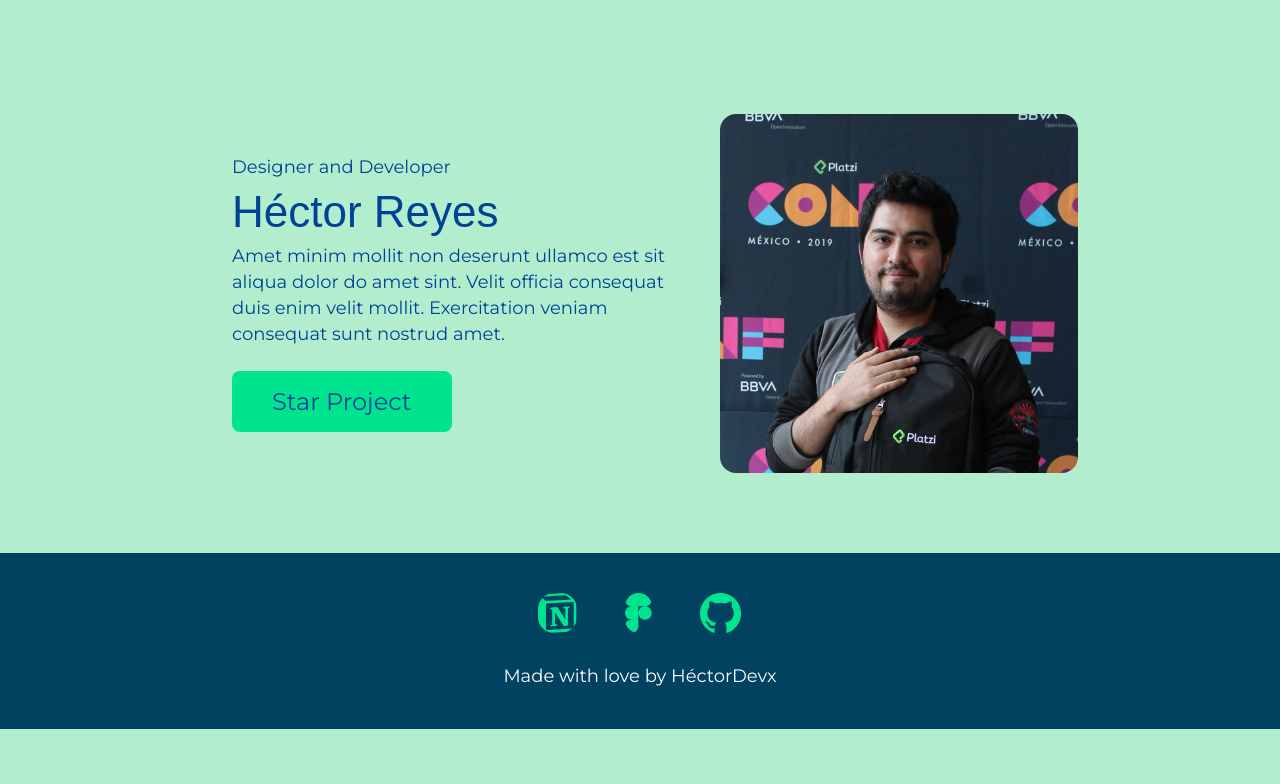
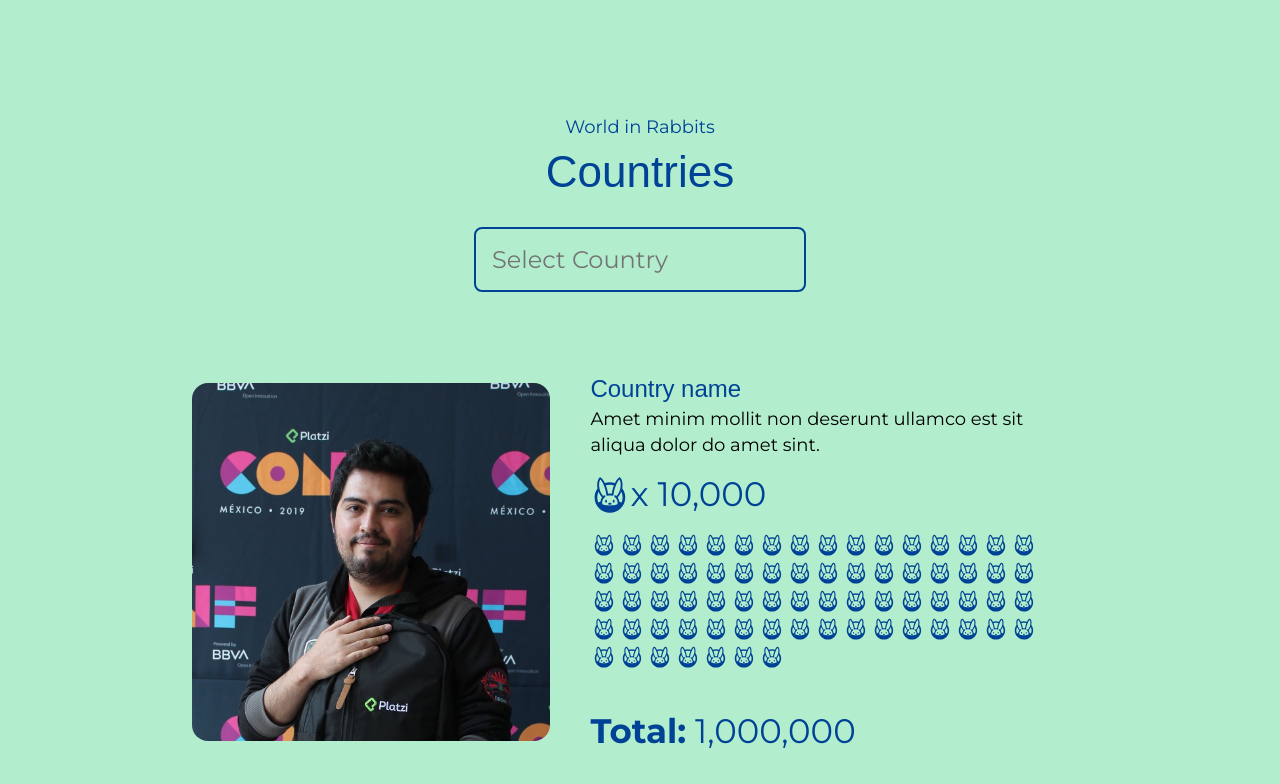
Before and after one commit to HectorDevx/Population-in-Data__Challenge, a React app: page / in a window 1280 px wide. Shown: the part 1416-2200 px from the top of the page. Before the commit the page ends 2145 px from the top, so only its background shows below. Built offline with nearby package versions, Linux system fonts and the light colour scheme; a web font is replaced by a local one.

Commit message:
All Components

```diff
--- a/src/App.js
+++ b/src/App.js
@@ -5,6 +5,7 @@ import { Hero } from "./components/Hero";
 import { Footer } from "./components/Footer";
 import { Intro } from "./components/Intro";
 import { About } from "./components/About";
+import { Country } from "./components/Country";
 
 const App = () => {
   return (
@@ -13,6 +14,7 @@ const App = () => {
       <Header />
       <Hero />
       <Intro />
+      <Country />
       <About />
       <Footer />
     </>
--- a/src/components/Country/index.js
+++ b/src/components/Country/index.js
@@ -1,10 +1,103 @@
 import React from "react";
 import { Title } from "../Title";
+import { Select } from "../Select";
+import { Number } from "../Number";
+import Hector from "../../assets/hector_reyes.jpg";
+import Rabbit from "../../assets/icon.svg";
+import { CountryContainer, IconGrid } from "./styles";
 
 export function Country() {
   return (
     <section>
       <Title title="Countries" subtitle="World in Rabbits" align="center" />
+      <Select />
+      <CountryContainer>
+        <img src={Hector} alt="" />
+        <div className="CountryContainer--info">
+          <h5>Country name</h5>
+          <p>
+            Amet minim mollit non deserunt ullamco est sit aliqua dolor do amet
+            sint.
+          </p>
+          <Number number="10,000" />
+          <IconGrid>
+            <img src={Rabbit} alt="Icon" />
+            <img src={Rabbit} alt="Icon" />
+            <img src={Rabbit} alt="Icon" />
+            <img src={Rabbit} alt="Icon" />
+            <img src={Rabbit} alt="Icon" />
+            <img src={Rabbit} alt="Icon" />
+            <img src={Rabbit} alt="Icon" />
+            <img src={Rabbit} alt="Icon" />
+            <img src={Rabbit} alt="Icon" />
+            <img src={Rabbit} alt="Icon" />
+            <img src={Rabbit} alt="Icon" />
+            <img src={Rabbit} alt="Icon" />
+            <img src={Rabbit} alt="Icon" />
+            <img src={Rabbit} alt="Icon" />
+            <img src={Rabbit} alt="Icon" />
+            <img src={Rabbit} alt="Icon" />
+            <img src={Rabbit} alt="Icon" />
+            <img src={Rabbit} alt="Icon" />
+            <img src={Rabbit} alt="Icon" />
+            <img src={Rabbit} alt="Icon" />
+            <img src={Rabbit} alt="Icon" />
+            <img src={Rabbit} alt="Icon" />
+            <img src={Rabbit} alt="Icon" />
+            <img src={Rabbit} alt="Icon" />
+            <img src={Rabbit} alt="Icon" />
+            <img src={Rabbit} alt="Icon" />
+            <img src={Rabbit} alt="Icon" />
+            <img src={Rabbit} alt="Icon" />
+            <img src={Rabbit} alt="Icon" />
+            <img src={Rabbit} alt="Icon" />
+            <img src={Rabbit} alt="Icon" />
+            <img src={Rabbit} alt="Icon" />
+            <img src={Rabbit} alt="Icon" />
+            <img src={Rabbit} alt="Icon" />
+            <img src={Rabbit} alt="Icon" />
+            <img src={Rabbit} alt="Icon" />
+            <img src={Rabbit} alt="Icon" />
+            <img src={Rabbit} alt="Icon" />
+            <img src={Rabbit} alt="Icon" />
+            <img src={Rabbit} alt="Icon" />
+            <img src={Rabbit} alt="Icon" />
+            <img src={Rabbit} alt="Icon" />
+            <img src={Rabbit} alt="Icon" />
+            <img src={Rabbit} alt="Icon" />
+            <img src={Rabbit} alt="Icon" />
+            <img src={Rabbit} alt="Icon" />
+            <img src={Rabbit} alt="Icon" />
+            <img src={Rabbit} alt="Icon" />
+            <img src={Rabbit} alt="Icon" />
+            <img src={Rabbit} alt="Icon" />
+            <img src={Rabbit} alt="Icon" />
+            <img src={Rabbit} alt="Icon" />
+            <img src={Rabbit} alt="Icon" />
+            <img src={Rabbit} alt="Icon" />
+            <img src={Rabbit} alt="Icon" />
+            <img src={Rabbit} alt="Icon" />
+            <img src={Rabbit} alt="Icon" />
+            <img src={Rabbit} alt="Icon" />
+            <img src={Rabbit} alt="Icon" />
+            <img src={Rabbit} alt="Icon" />
+            <img src={Rabbit} alt="Icon" />
+            <img src={Rabbit} alt="Icon" />
+            <img src={Rabbit} alt="Icon" />
+            <img src={Rabbit} alt="Icon" />
+            <img src={Rabbit} alt="Icon" />
+            <img src={Rabbit} alt="Icon" />
+            <img src={Rabbit} alt="Icon" />
+            <img src={Rabbit} alt="Icon" />
+            <img src={Rabbit} alt="Icon" />
+            <img src={Rabbit} alt="Icon" />
+            <img src={Rabbit} alt="Icon" />
+          </IconGrid>
+          <h6>
+            <b>Total:</b> 1,000,000
+          </h6>
+        </div>
+      </CountryContainer>
     </section>
   );
 }
--- /dev/null
+++ b/src/components/Country/styles.js
@@ -0,0 +1,32 @@
+import styled from "styled-components";
+
+export const CountryContainer = styled.div`
+  margin: var(--space-medium) auto;
+  width: 70%;
+  display: flex;
+  align-items: center;
+
+  img {
+    width: 40%;
+  }
+
+  .CountryContainer--info {
+    padding: var(--space-medium);
+    h5,
+    h6 {
+      color: var(--color-blue);
+    }
+  }
+`;
+
+export const IconGrid = styled.div`
+  margin-bottom: var(--space-medium);
+  padding: 0;
+  display: flex;
+  flex-wrap: wrap;
+
+  img {
+    margin: 2px;
+    max-width: 24px;
+  }
+`;
--- a/src/components/Intro/index.js
+++ b/src/components/Intro/index.js
@@ -15,7 +15,7 @@ export function Intro() {
           sint. Velit officia consequat duis enim velit mollit. Exercitation
           veniam consequat sunt nostrud amet.
         </p>
-        <Number />
+        <Number number="10,000" />
         <Button text="View countries" link="#" />
       </div>
       <img src={Hector} alt="Héctor Reyes" />
--- a/src/components/Number/index.js
+++ b/src/components/Number/index.js
@@ -2,11 +2,11 @@ import React from "react";
 import Rabbit from "../../assets/icon.svg";
 import { NumberContainer } from "./styles";
 
-export function Number() {
+export function Number({ number }) {
   return (
     <NumberContainer>
       <img src={Rabbit} alt="Icon" />
-      <h6>x 10,000</h6>
+      <h6>x {number}</h6>
     </NumberContainer>
   );
 }
--- /dev/null
+++ b/src/components/Select/index.js
@@ -0,0 +1,17 @@
+import React from "react";
+import { SelectContainer } from "./styles";
+
+export function Select() {
+  return (
+    <SelectContainer>
+      <input list="countries" name="country" placeholder="Select Country" />
+      <datalist id="countries">
+        <option value="PHP" />
+        <option value=".NET" />
+        <option value="PYTHON" />
+        <option value="C" />
+        <option value="ABAP" />
+      </datalist>
+    </SelectContainer>
+  );
+}
--- /dev/null
+++ b/src/components/Select/styles.js
@@ -0,0 +1,16 @@
+import styled from "styled-components";
+
+export const SelectContainer = styled.div`
+  margin: var(--space-small) auto;
+  text-align: center;
+  input {
+    padding: var(--space-mini);
+    border: var(--color-blue) 2px solid;
+    border-radius: 8px;
+    font-family: var(--font-secondary);
+    color: var(--color-blue);
+    font-size: 24px;
+    background-color: var(--color-light-green);
+    outline: none;
+  }
+`;
--- a/src/styles/GlobalStyles.js
+++ b/src/styles/GlobalStyles.js
@@ -66,6 +66,14 @@ h3 {
   font-style: normal;
 }
 
+h5 {
+  font-family: var(--font-primary);
+  font-style: normal;
+  font-weight: normal;
+  font-size: 24px;
+  line-height: 34px;
+}
+
 h6 {
   font-family: var(--font-secondary);
   font-style: normal;
```
